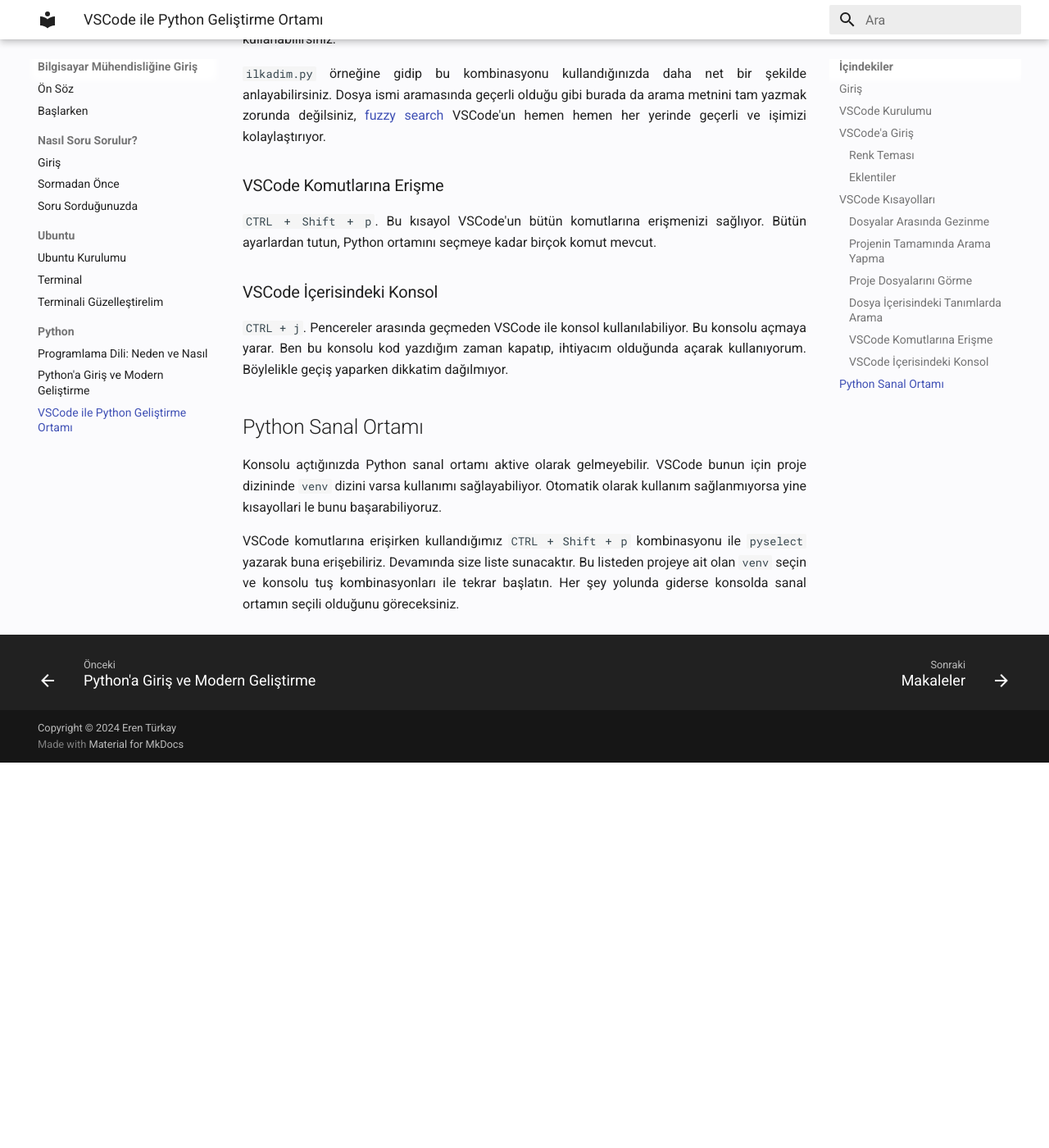
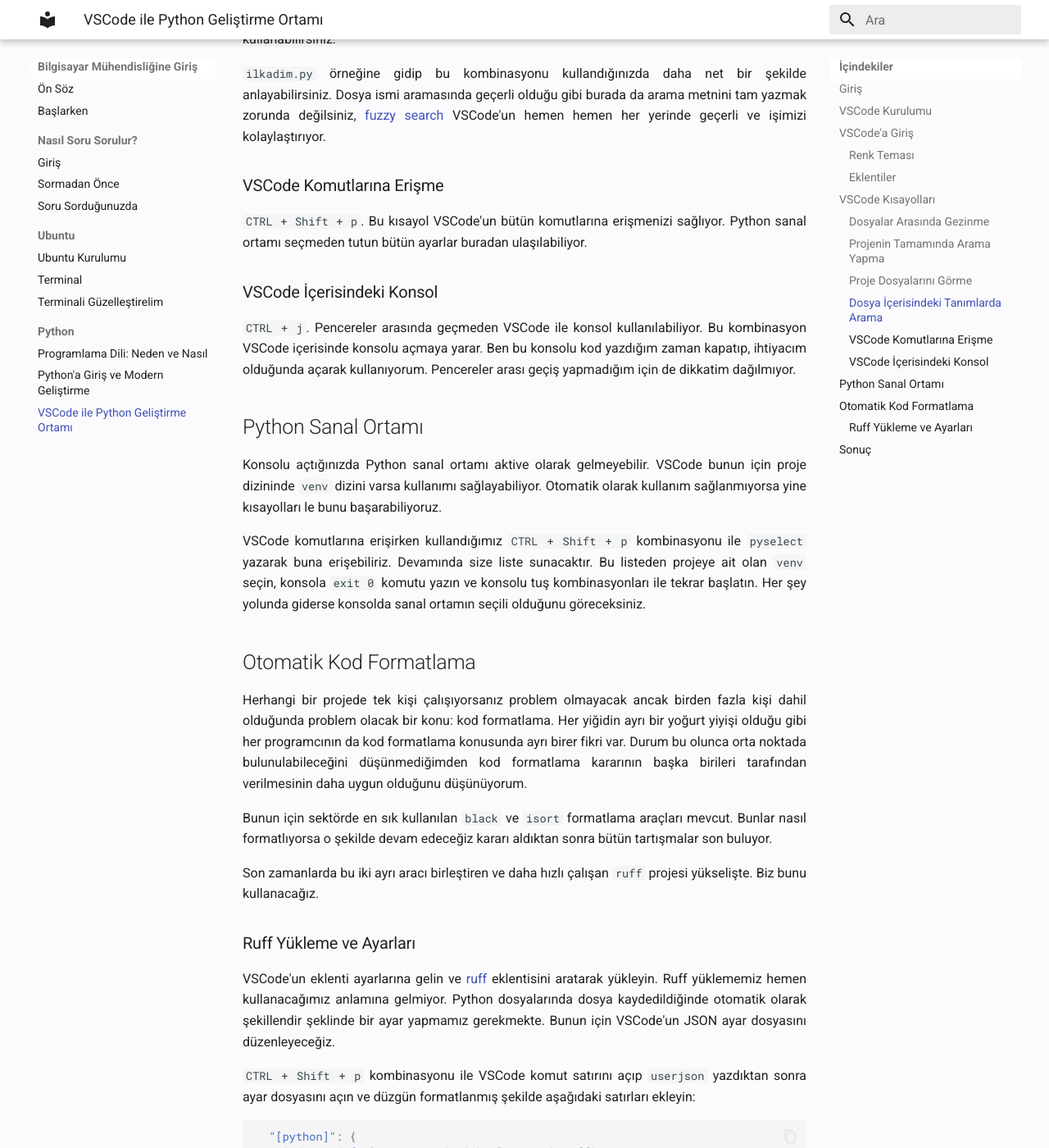
Before and after one commit to sonradanogrendiklerim/sonradanogrendiklerim.github.io, an MkDocs documentation site: the page built from docs/python/vscode-ile-python-gelistirme-ortami.md, in a window 1280 px wide and 1400 px high, scrolled down 2159 px. Shown: the whole window at 82% size. Built offline with MkDocs 1.6.1 and Material for MkDocs 9.7.7, drawn with Linux system fonts in a browser that asks for light colours; before the commit the page ends 3089 px from its top, so only the background shows below that; some of the changed text lies outside the part shown.

Commit message:
update (#5)

````diff
--- a/docs/python/vscode-ile-python-gelistirme-ortami.md
+++ b/docs/python/vscode-ile-python-gelistirme-ortami.md
@@ -85,29 +85,87 @@
 
 `ilkadim.py` örneğine gidip bu kombinasyonu kullandığınızda daha net bir şekilde anlayabilirsiniz.
 Dosya ismi aramasında geçerli olduğu gibi burada da arama metnini tam yazmak zorunda değilsiniz,
-[fuzzy search][fuzzy] VSCode'un hemen hemen her yerinde geçerli ve işimizi kolaylaştırıyor.
+[fuzzy search][fuzzy]{:target="_blank"} VSCode'un hemen hemen her yerinde geçerli ve işimizi kolaylaştırıyor.
 
 ### VSCode Komutlarına Erişme
 
-`CTRL + Shift + p`. Bu kısayol VSCode'un bütün komutlarına erişmenizi sağlıyor. Bütün ayarlardan tutun, Python ortamını seçmeye kadar birçok komut mevcut.
+`CTRL + Shift + p`. Bu kısayol VSCode'un bütün komutlarına erişmenizi sağlıyor. Python sanal ortamı
+seçmeden tutun bütün ayarlar buradan ulaşılabiliyor.
 
 ### VSCode İçerisindeki Konsol
 
-`CTRL + j`. Pencereler arasında geçmeden VSCode ile konsol kullanılabiliyor. Bu konsolu açmaya
-yarar. Ben bu konsolu kod yazdığım zaman kapatıp, ihtiyacım olduğunda açarak kullanıyorum.
-Böylelikle geçiş yaparken dikkatim dağılmıyor.
+`CTRL + j`. Pencereler arasında geçmeden VSCode ile konsol kullanılabiliyor. Bu kombinasyon VSCode
+içerisinde konsolu açmaya yarar. Ben bu konsolu kod yazdığım zaman kapatıp, ihtiyacım olduğunda
+açarak kullanıyorum. Pencereler arası geçiş yapmadığım için de dikkatim dağılmıyor.
 
 ## Python Sanal Ortamı
 
 Konsolu açtığınızda Python sanal ortamı aktive olarak gelmeyebilir. VSCode bunun için proje
 dizininde `venv` dizini varsa kullanımı sağlayabiliyor. Otomatik olarak kullanım sağlanmıyorsa yine
-kısayollari le bunu başarabiliyoruz.
+kısayolları le bunu başarabiliyoruz.
 
 VSCode komutlarına erişirken kullandığımız `CTRL + Shift + p` kombinasyonu ile `pyselect` yazarak
-buna erişebiliriz. Devamında size liste sunacaktır. Bu listeden projeye ait olan `venv` seçin ve
-konsolu tuş kombinasyonları ile tekrar başlatın. Her şey yolunda giderse konsolda sanal ortamın
-seçili olduğunu göreceksiniz.
+buna erişebiliriz. Devamında size liste sunacaktır. Bu listeden projeye ait olan `venv` seçin,
+konsola `exit 0` komutu yazın ve konsolu tuş kombinasyonları ile tekrar başlatın. Her şey yolunda
+giderse konsolda sanal ortamın seçili olduğunu göreceksiniz.
+
+## Otomatik Kod Formatlama
+
+Herhangi bir projede tek kişi çalışıyorsanız problem olmayacak ancak birden fazla kişi dahil
+olduğunda problem olacak bir konu: kod formatlama. Her yiğidin ayrı bir yoğurt yiyişi olduğu gibi
+her programcının da kod formatlama konusunda ayrı birer fikri var. Durum bu olunca orta noktada
+bulunulabileceğini düşünmediğimden kod formatlama kararının başka birileri tarafından verilmesinin
+daha uygun olduğunu düşünüyorum.
+
+Bunun için sektörde en sık kullanılan `black` ve `isort` formatlama araçları mevcut. Bunlar nasıl
+formatlıyorsa o şekilde devam edeceğiz kararı aldıktan sonra bütün tartışmalar son buluyor.
+
+Son zamanlarda bu iki ayrı aracı birleştiren ve daha hızlı çalışan `ruff` projesi yükselişte. Biz
+bunu kullanacağız.
+
+### Ruff Yükleme ve Ayarları
+
+VSCode'un eklenti ayarlarına gelin ve [ruff][ruff]{:target="_blank"} eklentisini aratarak yükleyin.
+Ruff yüklememiz hemen kullanacağımız anlamına gelmiyor. Python dosyalarında dosya kaydedildiğinde
+otomatik olarak şekillendir şeklinde bir ayar yapmamız gerekmekte. Bunun için VSCode'un JSON ayar
+dosyasını düzenleyeceğiz.
+
+`CTRL + Shift + p` kombinasyonu ile VSCode komut satırını açıp `userjson` yazdıktan sonra ayar
+dosyasını açın ve düzgün formatlanmış şekilde aşağıdaki satırları ekleyin:
+
+```json
+  "[python]": {
+    "editor.defaultFormatter": "charliermarsh.ruff",
+    "editor.formatOnSave": true,
+    "editor.codeActionsOnSave": {
+      "source.organizeImports": "explicit"
+    }
+  },
+```
+
+!!! note "JSON Formatlama"
+    Bu bir JSON dosyası olduğu için virgüle dikkat etmemiz gerekmekte. Konfigürasyon dosyasının
+    ortasına bunu eklerseniz bir önceki satırda ve bir sonraki satırdaki virgüllere dikkat edin ve
+    bunun geçerli bir JSON dosyası olduğundan emin olun. Yoksa ayarlarımız çalışmayacaktır.
+
+Bu ayardan sonra kodumuz her kaydedildiğinde otomatik olarak formatlanacaktır. Kaydetmek için
+bilindik `CTRL + s` kısayolunu kullanabilirsiniz. Yazdığınız kodun otomatik olarak belli bir formata
+dönüştürüldüğünü kaydettikten sonra görmeniz gerekli.
+
+## Sonuç
+
+VSCode gibi editörler kod yazmayı oldukça kolaylaştırıyor. Bu sadece VSCode kullanacağınız anlamına
+gelmesin, Python için [PyCharm][pycharm] gibi ayrı yazılımlar da mevcut. Burada kişisel tercih de
+önem arz ediyor.
+
+Ben bu bölümde kendi kullanımımı anlatmaya çalıştım. Daha fazla kısayol ile daha hızlı çalışılabilir
+ancak bence burada yazılanlar olmazsa olmaz kısayollarımız. Umarım sizlere faydası olmuş, kod
+yazmanızı hızlandırmıştır.
+
+![VSCode Örneği](../assets/python/vscode-ornek.png)
 
 [download]:     https://code.visualstudio.com/download
 [solarized]:    https://marketplace.visualstudio.com/items?itemName=ginfuru.ginfuru-better-solarized-dark-theme
-[fuzzy]: https://en.wikipedia.org/wiki/Approximate_string_matching
+[fuzzy]:        https://en.wikipedia.org/wiki/Approximate_string_matching
+[ruff]:         https://docs.astral.sh/ruff/
+[pycharm]:      https://www.jetbrains.com/pycharm/
````
Also changed, not shown: other parts of docs/python/vscode-ile-python-gelistirme-ortami.md (+1 -1 lines), docs/assets/python/vscode-ornek.png (added).
